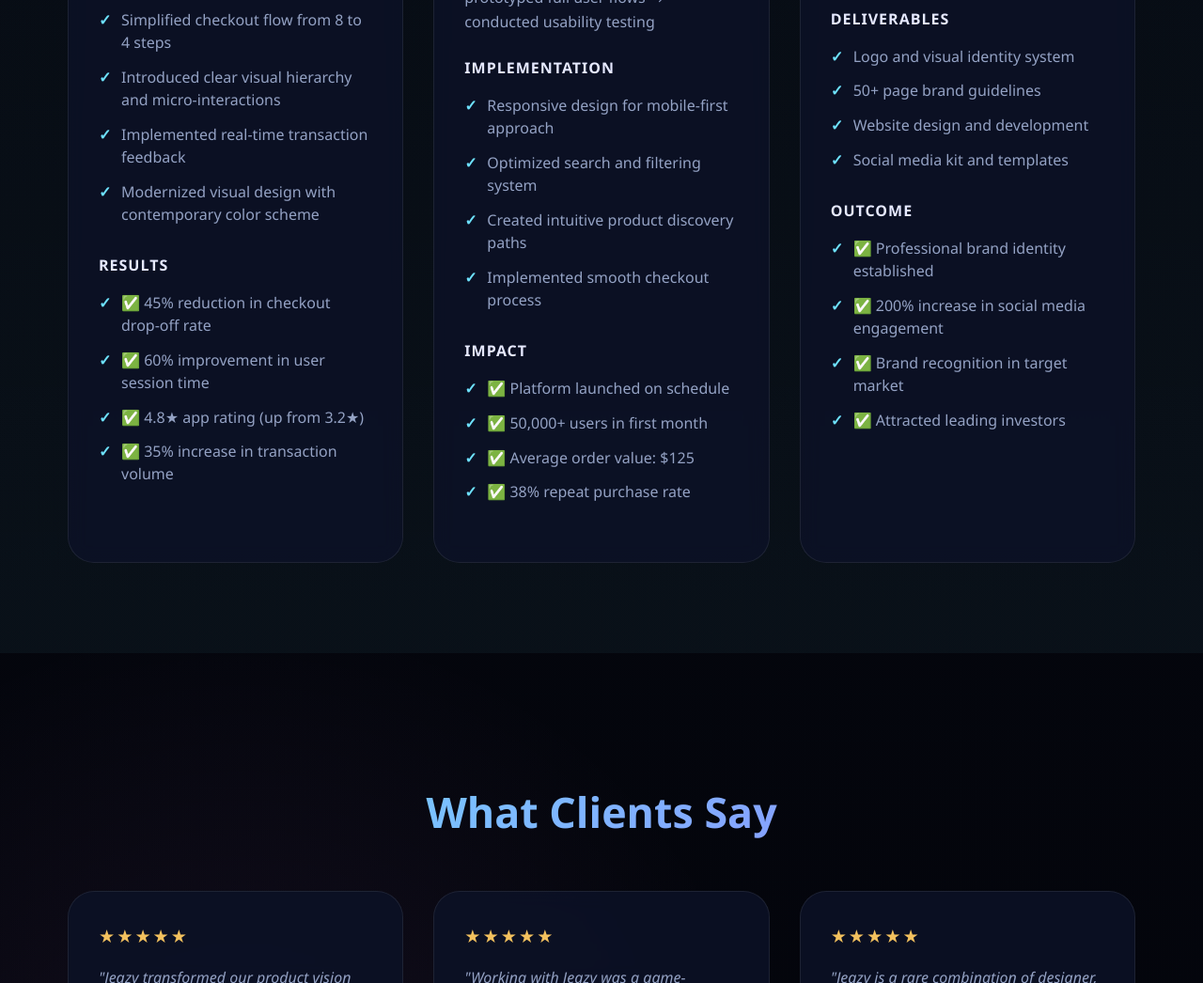
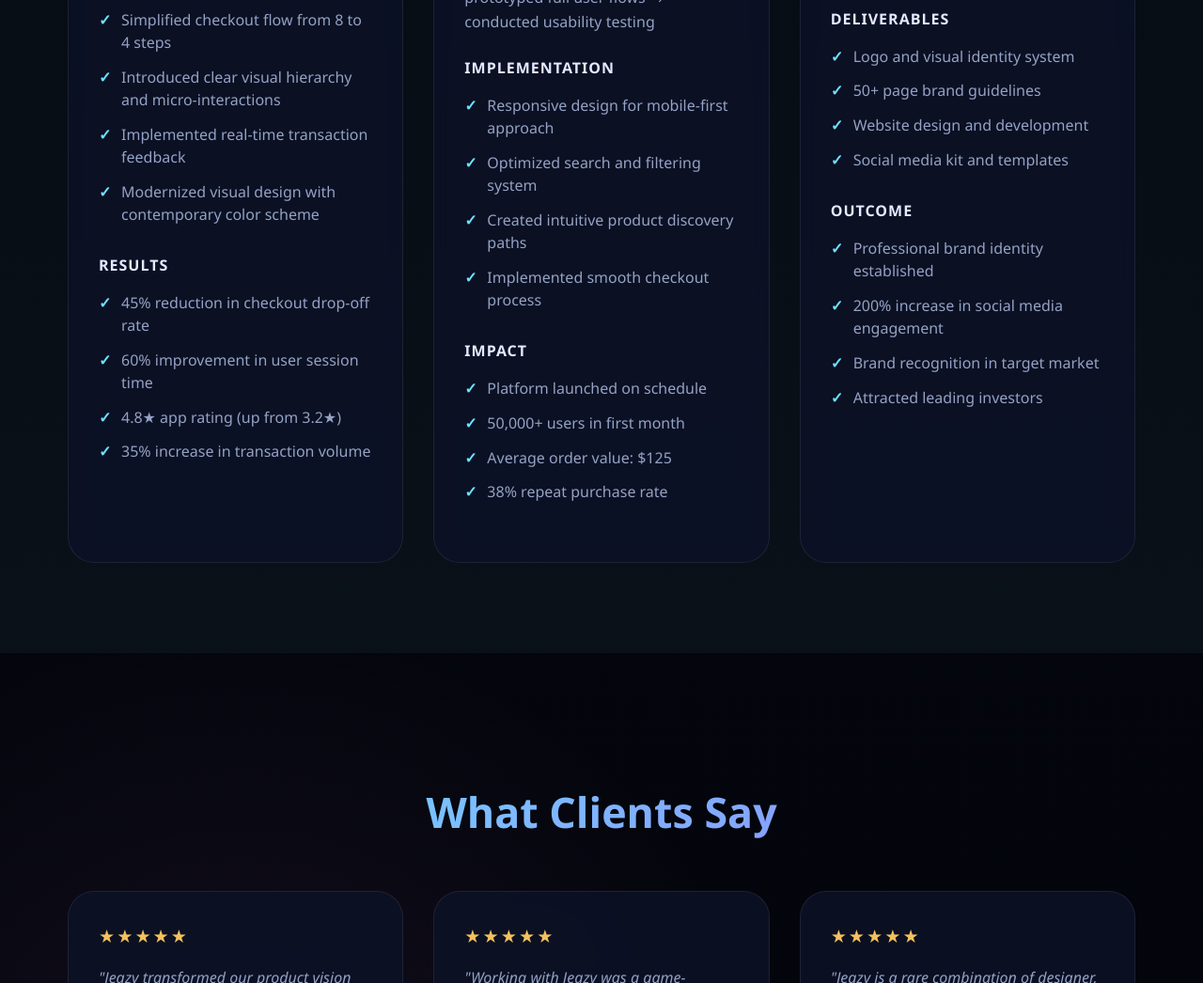
Before and after one commit to Jegzy14/Portfolio, a plain HTML site: page index.html in a window 1280 px wide. Shown: the part 6827-7873 px from the top of the page at 94% size. Drawn offline with Linux system fonts and the light colour scheme.

```diff
--- a/index.html
+++ b/index.html
@@ -449,10 +449,10 @@
                     <div class="case-study-section">
                         <h4>Results</h4>
                         <ul>
-                            <li>✅ 45% reduction in checkout drop-off rate</li>
-                            <li>✅ 60% improvement in user session time</li>
-                            <li>✅ 4.8★ app rating (up from 3.2★)</li>
-                            <li>✅ 35% increase in transaction volume</li>
+                            <li>45% reduction in checkout drop-off rate</li>
+                            <li>60% improvement in user session time</li>
+                            <li>4.8★ app rating (up from 3.2★)</li>
+                            <li>35% increase in transaction volume</li>
                         </ul>
                     </div>
                 </div>
@@ -499,10 +499,10 @@
                     <div class="case-study-section">
                         <h4>Impact</h4>
                         <ul>
-                            <li>✅ Platform launched on schedule</li>
-                            <li>✅ 50,000+ users in first month</li>
-                            <li>✅ Average order value: $125</li>
-                            <li>✅ 38% repeat purchase rate</li>
+                            <li>Platform launched on schedule</li>
+                            <li>50,000+ users in first month</li>
+                            <li>Average order value: $125</li>
+                            <li>38% repeat purchase rate</li>
                         </ul>
                     </div>
                 </div>
@@ -549,10 +549,10 @@
                     <div class="case-study-section">
                         <h4>Outcome</h4>
                         <ul>
-                            <li>✅ Professional brand identity established</li>
-                            <li>✅ 200% increase in social media engagement</li>
-                            <li>✅ Brand recognition in target market</li>
-                            <li>✅ Attracted leading investors</li>
+                            <li>Professional brand identity established</li>
+                            <li>200% increase in social media engagement</li>
+                            <li>Brand recognition in target market</li>
+                            <li>Attracted leading investors</li>
                         </ul>
                     </div>
                 </div>
```
